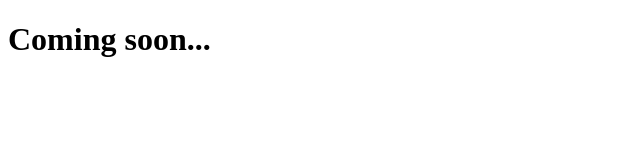
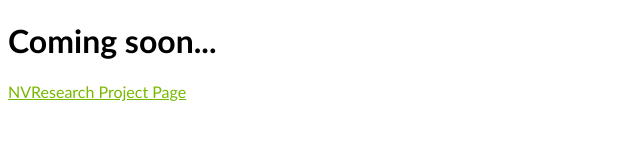
Before and after one commit to NVlabs/latewarp-s2021, a plain HTML site: page index.html in a window 1280 px wide. Shown: the whole page, without its empty margins (0-640 px from the left). Drawn offline with Linux system fonts and the light colour scheme.

Commit message:
Add css and link to NVR project page

```diff
--- a/index.html
+++ b/index.html
@@ -2,11 +2,14 @@
 <html>
 
 <head>
-<title>S2021 Latewarp Demo</title>
+    <title>S2021 Latewarp Demo</title>
+    <link rel="stylesheet" href="style.css">
 </head>
 
 <body>
 <h1>Coming soon...</h1>
+<a href="https://research.nvidia.com/publication/2021-08_Gaming-at-Warp">NVResearch Project Page</a>
+
 </body>
 
 </html>
--- /dev/null
+++ b/style.css
@@ -0,0 +1,6 @@
+html, body {
+    font-family: 'Trebuchet MS',Roboto,Lato,"proxima-nova","Helvetica Neue",Arial,sans-serif;
+}
+
+a { color: #77B900; }
+a:visited { color: #6f9c26; }
```
